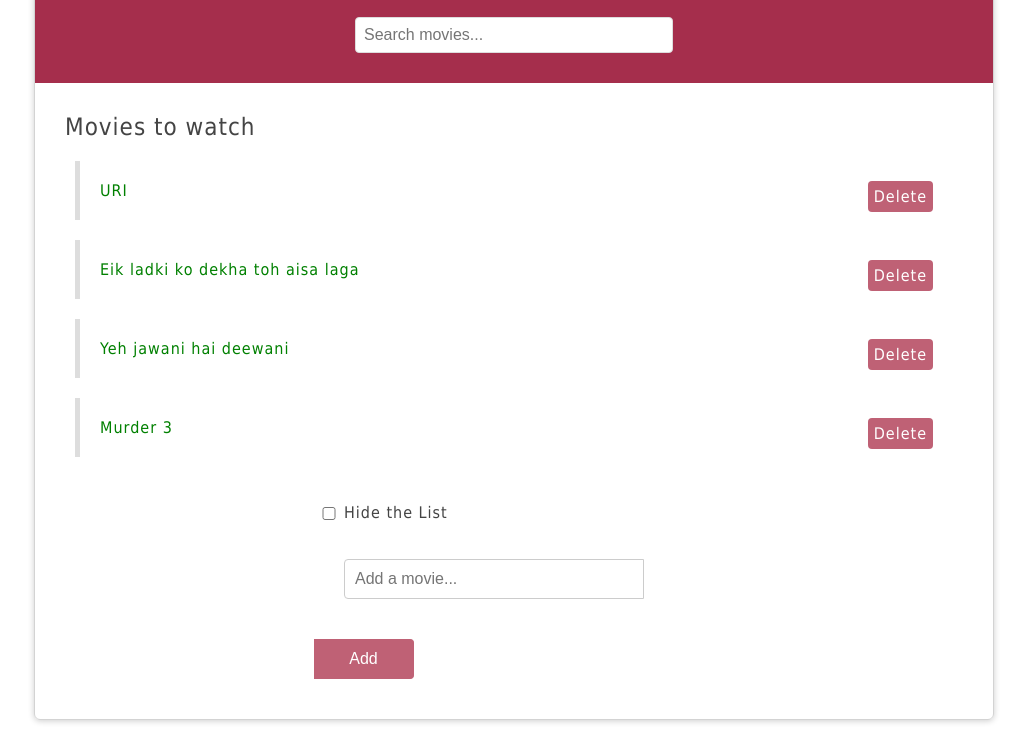
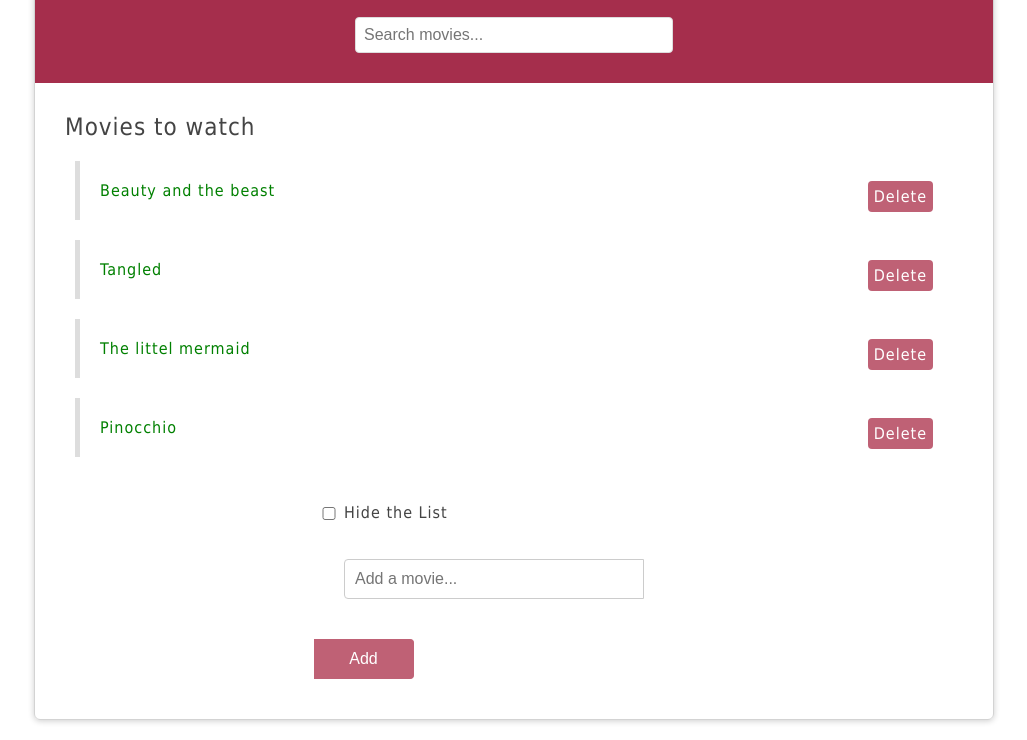
Before and after one commit to drishtisetia/Acadview, a plain HTML site: page Moviemania.html in a window 1280 px wide. Shown: the part 111-851 px from the top of the page, without its empty margins (126-1153 px from the left). Drawn offline with Linux system fonts and the light colour scheme.

Commit message:
Update Moviemania.html

```diff
--- a/Moviemania.html
+++ b/Moviemania.html
@@ -22,19 +22,19 @@
       <h2 class="title">Movies to watch</h2>
       <ul>
         <li>
-          <span class="name">URI</span>
+          <span class="name">Beauty and the beast</span>
           <span class="delete">Delete</span>
         </li>
         <li>
-          <span class="name">Eik ladki ko dekha toh aisa laga</span>
+          <span class="name">Tangled</span>
           <span class="delete">Delete</span>
         </li>
         <li>
-          <span class="name">Yeh jawani hai deewani</span>
+          <span class="name">The littel mermaid</span>
           <span class="delete">Delete</span>
         </li>
         <li>
-          <span class="name">Murder 3</span>
+          <span class="name">Pinocchio</span>
           <span class="delete">Delete</span>
         </li>
       </ul>
```
